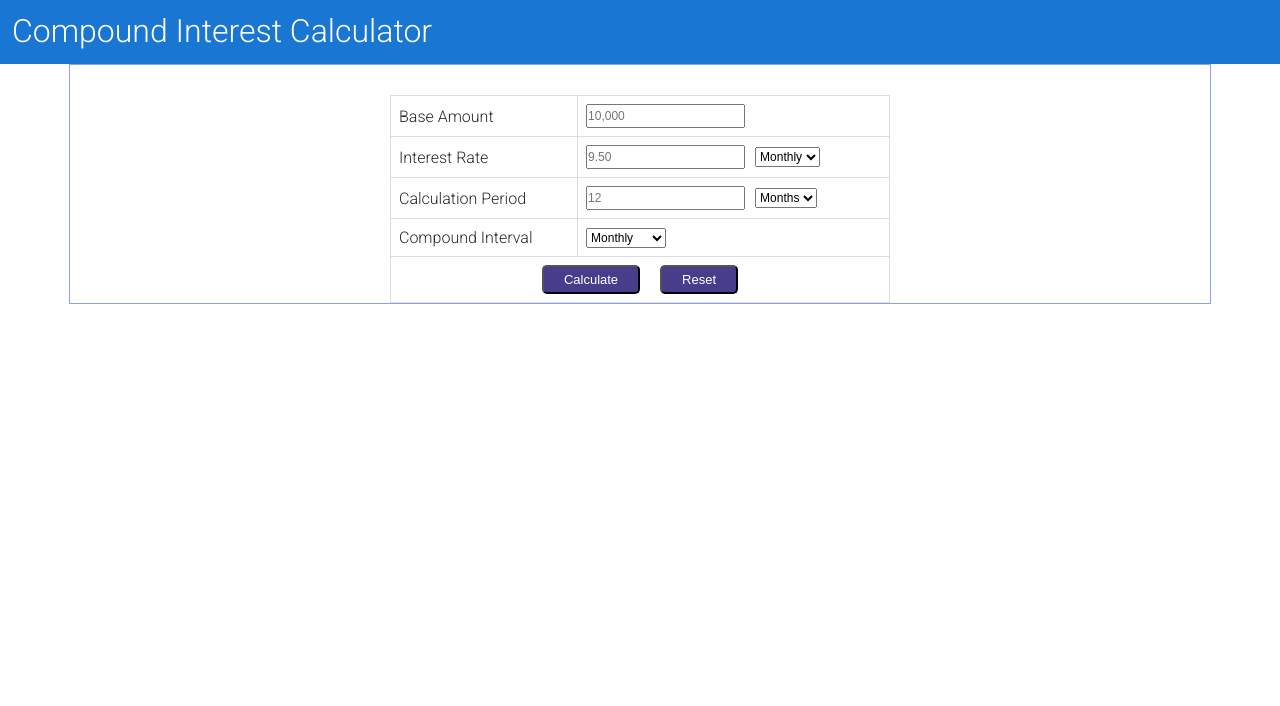
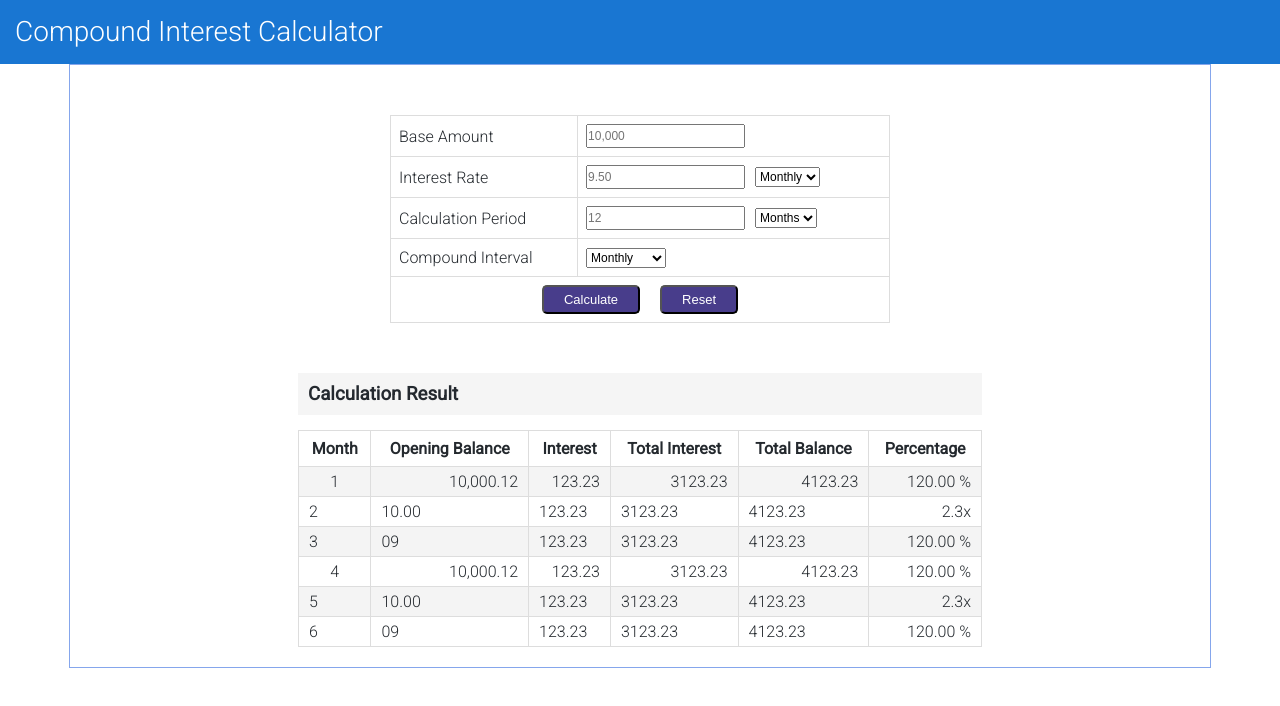
Before and after one commit to naveenhyd/compound-interest-calc, an Angular app: page / in a window 1280 px wide. Shown: the top 706 px of the page. Built offline with nearby package versions, Linux system fonts and the light colour scheme.

Commit message:
formResult component added

```diff
--- a/package.json
+++ b/package.json
@@ -5,7 +5,7 @@
     "ng": "ng",
     "start": "ng serve",
     "build": "ng build",
-    "buildgit":"ng build --prod --output-path docs --base-href https://naveenhyd.github.io/compound-interest-calc/",
+    "buildgit":"ng build --prod --output-path docs --base-href https://naveenhyd.github.io/compound-interest-calculator",
     "test": "ng test",
     "lint": "ng lint",
     "e2e": "ng e2e"
--- a/src/app/app.component.html
+++ b/src/app/app.component.html
@@ -1,4 +1,5 @@
 <app-header></app-header>
 <div class="page-content">
   <app-form-input></app-form-input>
+  <app-form-result></app-form-result>
 </div>
--- a/src/app/app.module.ts
+++ b/src/app/app.module.ts
@@ -5,12 +5,14 @@ import { AppRoutingModule } from './app-routing.module';
 import { AppComponent } from './app.component';
 import { HeaderComponent } from './header/header.component';
 import { FormInputComponent } from './form-input/form-input.component';
+import { FormResultComponent } from './form-result/form-result.component';
 
 @NgModule({
   declarations: [
     AppComponent,
     HeaderComponent,
-    FormInputComponent
+    FormInputComponent,
+    FormResultComponent
   ],
   imports: [
     BrowserModule,
--- a/src/app/form-input/form-input.component.scss
+++ b/src/app/form-input/form-input.component.scss
@@ -1,8 +1,10 @@
+@import "~src/assets/css/variables.scss";
+
 table.formInput {
 	border-collapse: collapse;
 	width: 500px;
 	margin: 0 auto;
-	margin-top: 30px;
+	margin-top: 50px;
 	td {
 		border: 1px solid #ddd;
 		padding: 8px;
--- /dev/null
+++ b/src/app/form-result/form-result.component.html
@@ -0,0 +1,61 @@
+<div class="result-container">
+    <h3>Calculation Result</h3>
+    <table class="table mt15">
+        <tr>
+            <th>Month</th>
+            <th>Opening Balance</th>
+            <th>Interest</th>
+            <th>Total Interest</th>
+            <th>Total Balance</th>
+            <th>Percentage</th>
+        </tr>
+        <tr>
+            <td align="center">1</td>
+            <td align="right">10,000.12</td>
+            <td align="right">123.23</td>
+            <td align="right">3123.23</td>
+            <td align="right">4123.23</td>
+            <td align="right">120.00 %</td>
+        </tr>
+        <tr>
+            <td>2</td>
+            <td>10.00</td>
+            <td>123.23</td>
+            <td>3123.23</td>
+            <td>4123.23</td>
+            <td align="right">2.3x</td>
+        </tr>
+        <tr>
+            <td>3</td>
+            <td>09</td>
+            <td>123.23</td>
+            <td>3123.23</td>
+            <td>4123.23</td>
+            <td align="right">120.00 %</td>
+        </tr>
+        <tr>
+            <td align="center">4</td>
+            <td align="right">10,000.12</td>
+            <td align="right">123.23</td>
+            <td align="right">3123.23</td>
+            <td align="right">4123.23</td>
+            <td align="right">120.00 %</td>
+        </tr>
+        <tr>
+            <td>5</td>
+            <td>10.00</td>
+            <td>123.23</td>
+            <td>3123.23</td>
+            <td>4123.23</td>
+            <td align="right">2.3x</td>
+        </tr>
+        <tr>
+            <td>6</td>
+            <td>09</td>
+            <td>123.23</td>
+            <td>3123.23</td>
+            <td>4123.23</td>
+            <td align="right">120.00 %</td>
+        </tr>
+    </table>
+</div>
--- /dev/null
+++ b/src/app/form-result/form-result.component.scss
@@ -0,0 +1,26 @@
+@import "~src/assets/css/variables.scss";
+.result-container {
+	margin: 0 auto;
+	margin-top: 50px;
+	margin-bottom: 20px;
+	width: 60%;
+	// border: 1px solid gold;
+}
+
+.table {
+	border-collapse: collapse;
+	width: 100%;
+	td,
+	th {
+		border: 1px solid map-get($app-colors, table-border);
+		padding: 5px 10px;
+	}
+	th {
+		padding: 8px;
+	}
+	tr {
+		&:nth-child(even) {
+			background-color: #f2f2f2cc;
+		}
+	}
+}
--- /dev/null
+++ b/src/app/form-result/form-result.component.ts
@@ -0,0 +1,15 @@
+import { Component, OnInit } from '@angular/core';
+
+@Component({
+  selector: 'app-form-result',
+  templateUrl: './form-result.component.html',
+  styleUrls: ['./form-result.component.scss']
+})
+export class FormResultComponent implements OnInit {
+
+  constructor() { }
+
+  ngOnInit() {
+  }
+
+}
--- a/src/app/header/header.component.scss
+++ b/src/app/header/header.component.scss
@@ -9,6 +9,6 @@ header {
 }
 
 .logo {
-    font-size: 32px;
-    padding: 12px;
+    font-size: 28px;
+    padding: 15px 15px;
 }
--- /dev/null
+++ b/src/assets/css/variables.scss
@@ -0,0 +1,6 @@
+$app-colors: (
+	text: #24292e,
+	bg: #1976d2,
+	bg-button: #483d8b,
+	table-border: #ddd,
+);
--- a/src/styles.scss
+++ b/src/styles.scss
@@ -1,10 +1,6 @@
 /* You can add global styles to this file, and also import other style files */
 @import url("https://fonts.googleapis.com/css?family=Roboto:300,400&display=swap");
-$app-colors: (
-	text: #24292e,
-	bg: #1976d2,
-	bg-button: #483d8b,
-);
+@import "~src/assets/css/variables.scss";
 
 * {
 	margin: 0;
@@ -115,3 +111,9 @@ $sizes: 100;
 	}
 }
 @include padding-classes;
+
+h3 {
+	background-color: whitesmoke;
+	padding: 10px;
+	color: #24292f;
+}
```
Also changed, not shown: 1 other file (tests, documents, lock files or other folders).
